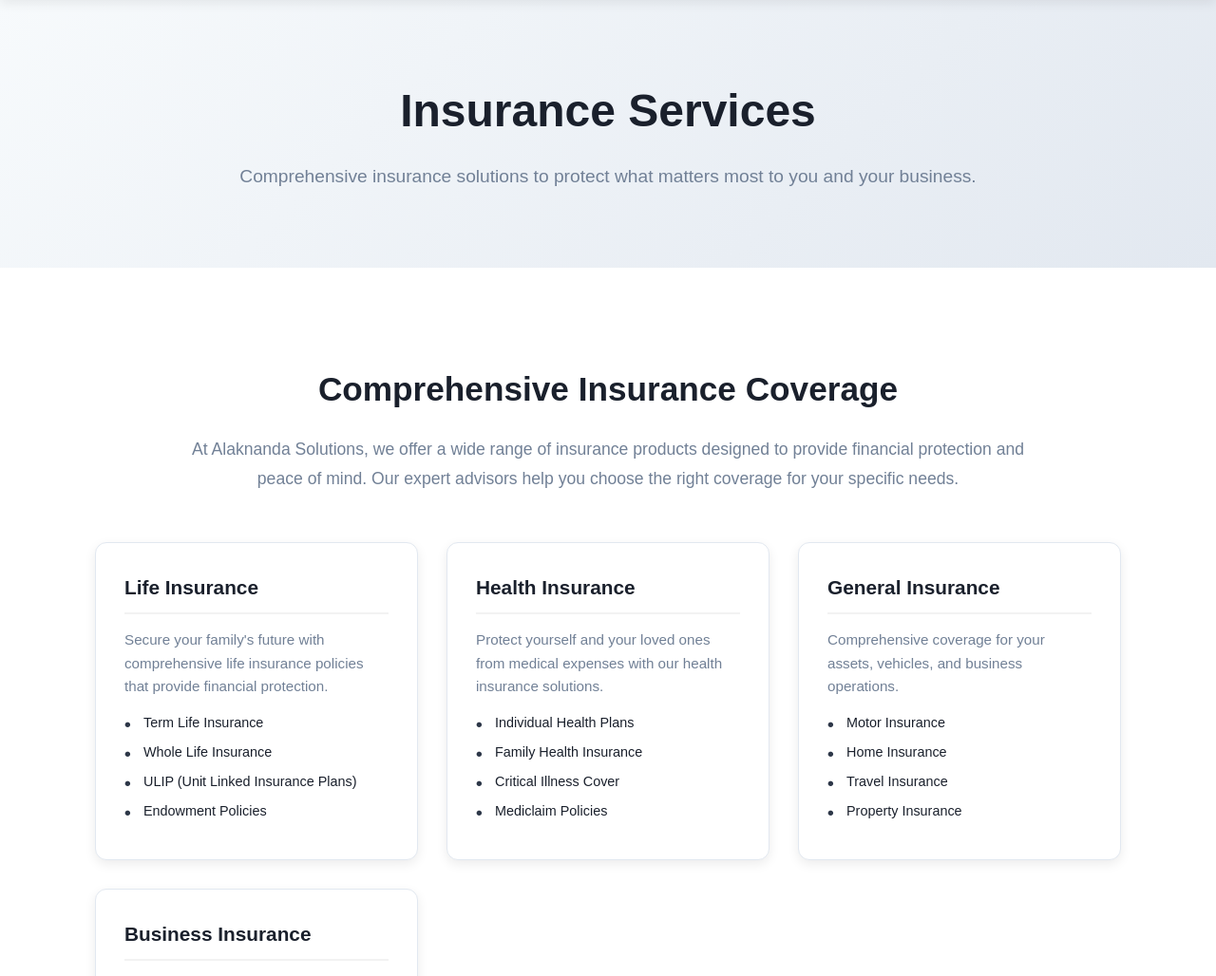
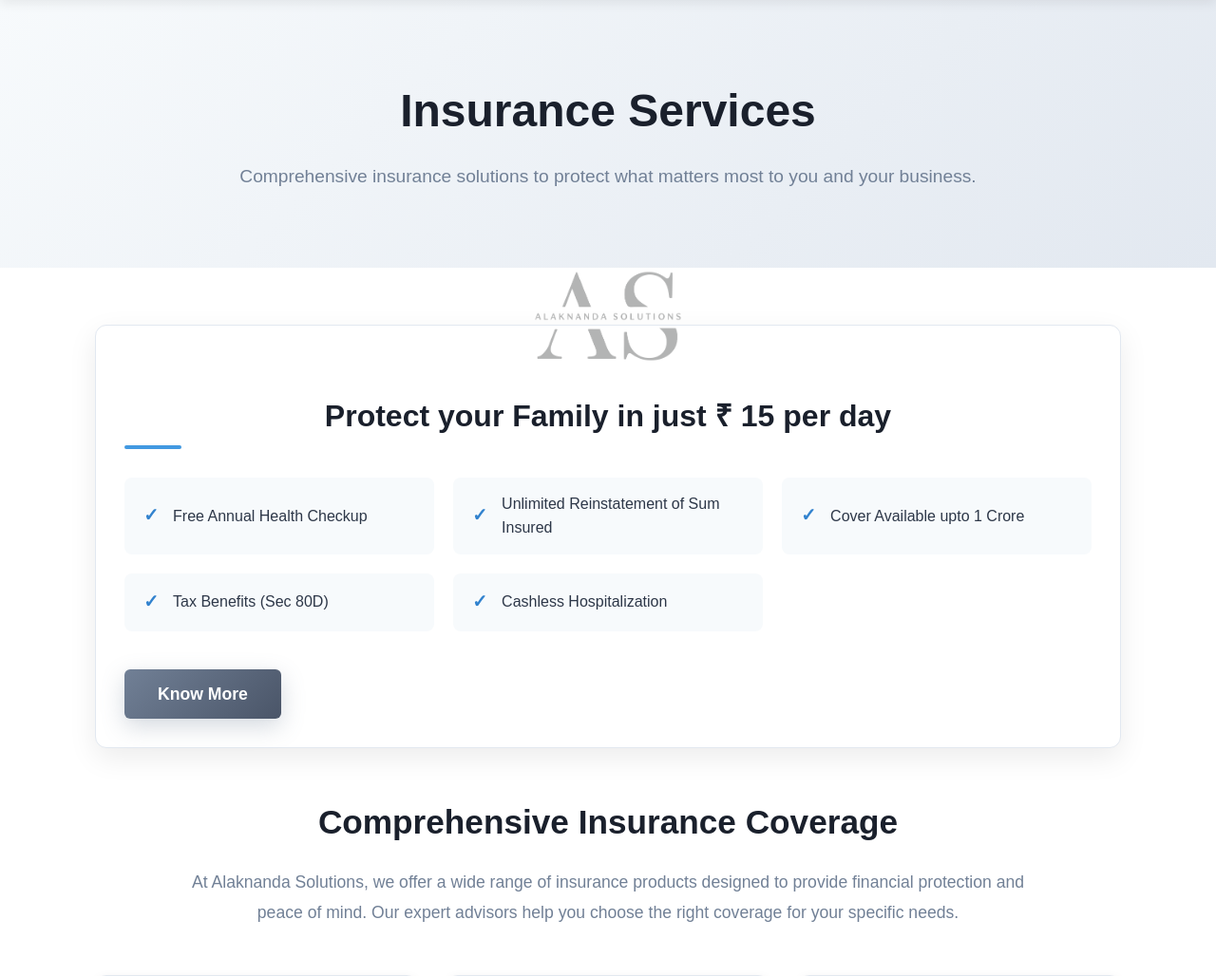
Before and after one commit to deployinnovatehive/Alaknanda_Solutions1, a Flask app: page /insurance in a window 1280 px wide. Shown: the part 67-1095 px from the top of the page at 95% size. Run offline with Flask 3, Linux system fonts and the light colour scheme.

Commit message:
Update insurance.html

```diff
--- a/templates/insurance.html
+++ b/templates/insurance.html
@@ -10,7 +10,13 @@
     />
   </head>
   <body>
-    <!-- Navbar -->
+    <div class="center-watermark">
+      <img
+        src="{{ url_for('static', filename='img/logo 1.png') }}"
+        alt="Alaknanda Solutions Watermark"
+      />
+    </div>
+
     <header class="navbar">
       <div class="logo">
         <img
@@ -51,7 +57,6 @@
       </nav>
     </header>
 
-    <!-- Insurance Hero Section -->
     <section class="service-hero">
       <div class="container">
         <h1>Insurance Services</h1>
@@ -62,10 +67,177 @@
       </div>
     </section>
 
-    <!-- Insurance Services Section -->
     <section class="service-details">
       <div class="container">
         <div class="service-content">
+          <div
+            style="
+              background: #fff;
+              padding: 30px;
+              border-radius: 12px;
+              box-shadow: 0 10px 30px rgba(0, 0, 0, 0.08);
+              margin-bottom: 50px;
+              border: 1px solid #e2e8f0;
+            "
+          >
+            <h2
+              style="
+                font-size: 2rem;
+                color: #1a202c;
+                margin-bottom: 5px;
+                font-weight: 700;
+              "
+            >
+              Protect your Family in just ₹ 15 per day
+            </h2>
+            <div
+              style="
+                width: 60px;
+                height: 4px;
+                background: #4299e1;
+                border-radius: 2px;
+                margin-bottom: 30px;
+              "
+            ></div>
+
+            <div
+              style="
+                display: grid;
+                grid-template-columns: repeat(auto-fit, minmax(300px, 1fr));
+                gap: 20px;
+                margin-bottom: 30px;
+              "
+            >
+              <div
+                style="
+                  display: flex;
+                  align-items: center;
+                  background: #f7fafc;
+                  padding: 15px 20px;
+                  border-radius: 8px;
+                "
+              >
+                <span
+                  style="
+                    color: #3182ce;
+                    font-weight: bold;
+                    font-size: 1.2rem;
+                    margin-right: 15px;
+                  "
+                  >✓</span
+                >
+                <span style="font-weight: 500; color: #2d3748"
+                  >Free Annual Health Checkup</span
+                >
+              </div>
+
+              <div
+                style="
+                  display: flex;
+                  align-items: center;
+                  background: #f7fafc;
+                  padding: 15px 20px;
+                  border-radius: 8px;
+                "
+              >
+                <span
+                  style="
+                    color: #3182ce;
+                    font-weight: bold;
+                    font-size: 1.2rem;
+                    margin-right: 15px;
+                  "
+                  >✓</span
+                >
+                <span style="font-weight: 500; color: #2d3748"
+                  >Unlimited Reinstatement of Sum Insured</span
+                >
+              </div>
+
+              <div
+                style="
+                  display: flex;
+                  align-items: center;
+                  background: #f7fafc;
+                  padding: 15px 20px;
+                  border-radius: 8px;
+                "
+              >
+                <span
+                  style="
+                    color: #3182ce;
+                    font-weight: bold;
+                    font-size: 1.2rem;
+                    margin-right: 15px;
+                  "
+                  >✓</span
+                >
+                <span style="font-weight: 500; color: #2d3748"
+                  >Cover Available upto 1 Crore</span
+                >
+              </div>
+
+              <div
+                style="
+                  display: flex;
+                  align-items: center;
+                  background: #f7fafc;
+                  padding: 15px 20px;
+                  border-radius: 8px;
+                "
+              >
+                <span
+                  style="
+                    color: #3182ce;
+                    font-weight: bold;
+                    font-size: 1.2rem;
+                    margin-right: 15px;
+                  "
+                  >✓</span
+                >
+                <span style="font-weight: 500; color: #2d3748"
+                  >Tax Benefits (Sec 80D)</span
+                >
+              </div>
+
+              <div
+                style="
+                  display: flex;
+                  align-items: center;
+                  background: #f7fafc;
+                  padding: 15px 20px;
+                  border-radius: 8px;
+                "
+              >
+                <span
+                  style="
+                    color: #3182ce;
+                    font-weight: bold;
+                    font-size: 1.2rem;
+                    margin-right: 15px;
+                  "
+                  >✓</span
+                >
+                <span style="font-weight: 500; color: #2d3748"
+                  >Cashless Hospitalization</span
+                >
+              </div>
+            </div>
+
+            <a
+              href="{{ url_for('index') }}#contact"
+              class="submit-btn"
+              style="
+                text-decoration: none;
+                padding: 12px 35px;
+                display: inline-block;
+                width: auto;
+                border-radius: 6px;
+              "
+            >
+              Know More
+            </a>
+          </div>
           <h2>Comprehensive Insurance Coverage</h2>
           <p>
             At Alaknanda Solutions, we offer a wide range of insurance products
@@ -239,7 +411,6 @@
       </div>
     </section>
 
-    <!-- Footer -->
     <footer class="footer">
       <div class="footer-container">
         <div class="footer-main">
@@ -301,8 +472,7 @@
                   Park,<br />Kapurwadi, Thane (W)-400 607, Maharashtra
                 </p>
                 <p>
-                  <i class="phone-icon"></i> +91 9769207860 | +91 9702001230 |
-                  +91 9987600400
+                  <i class="phone-icon"></i> +91 9769207860 | +91 9702001230
                 </p>
                 <p><i class="email-icon"></i> info@alaknandasolutions.in</p>
               </div>
@@ -314,7 +484,19 @@
           <div class="footer-bottom-content">
             <p>© 2025 Alaknanda Solutions. All rights reserved.</p>
             <p class="developed-by">
-              Developed with ❤️ by <span>InnovateHive</span>
+              Developed by
+              <span>
+                <a
+                  href="https://www.innovatehive.in/"
+                  target="_blank"
+                  style="
+                    text-decoration: none;
+                    color: inherit;
+                    font-weight: 600;
+                  "
+                  >InnovateHive</a
+                >
+              </span>
             </p>
           </div>
         </div>
```
